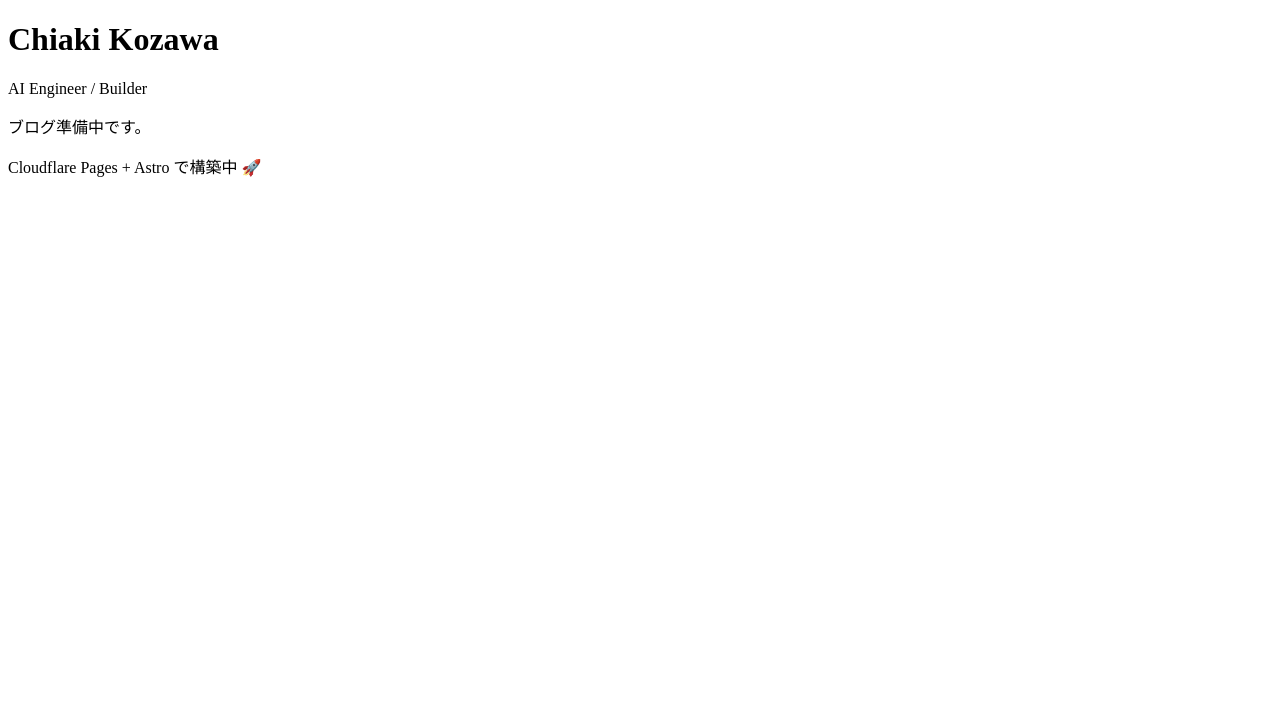
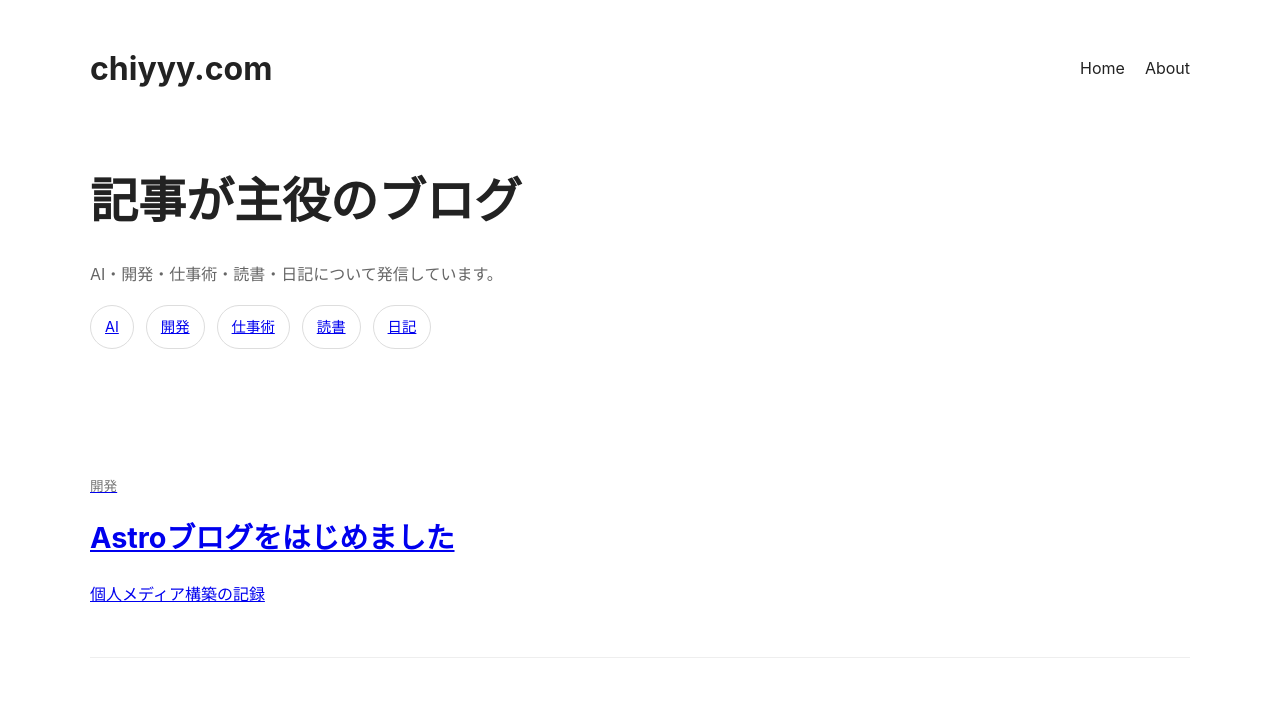
Before and after one commit to chiakiyyy/chiyyy-site, an Astro site: page / in a window 1280 px wide. Built offline with nearby package versions, Linux system fonts and the light colour scheme; Astro itself is replaced by a stand-in of ours.

Commit message:
ブログ初期構築

```diff
--- /dev/null
+++ b/src/components/CategoryNav.astro
@@ -0,0 +1,27 @@
+<nav class="categories">
+    <a href="#">AI</a>
+    <a href="#">開発</a>
+    <a href="#">仕事術</a>
+    <a href="#">読書</a>
+    <a href="#">日記</a>
+  </nav>
+
+  <style>
+  .categories{
+    display:flex;
+    gap:12px;
+    flex-wrap:wrap;
+    margin-bottom:60px;
+  }
+
+  .categories a{
+    padding:8px 14px;
+    border:1px solid #ddd;
+    border-radius:999px;
+    font-size:0.9rem;
+  }
+
+  .categories a:hover{
+    background:#f5f5f5;
+  }
+  </style>
--- /dev/null
+++ b/src/components/PostCard.astro
@@ -0,0 +1,28 @@
+---
+const { post } = Astro.props;
+---
+
+<article class="card">
+	<a href={`/blog/${post.slug}/`}>
+		<p class="category">{post.data.category}</p>
+		<h2>{post.data.title}</h2>
+		<p>{post.data.description}</p>
+	</a>
+</article>
+
+<style>
+.card{
+	padding:32px 0;
+	border-bottom:1px solid #eee;
+}
+
+.category{
+	font-size:0.85rem;
+	color:#777;
+}
+
+h2{
+	font-size:1.8rem;
+	margin:0 0 12px;
+}
+</style>
--- /dev/null
+++ b/src/content.config.ts
@@ -0,0 +1,14 @@
+import { defineCollection, z } from "astro:content";
+
+const blog = defineCollection({
+  schema: z.object({
+    title: z.string(),
+    description: z.string(),
+    pubDate: z.date(),
+    category: z.string(),
+  }),
+});
+
+export const collections = {
+  blog,
+};
--- /dev/null
+++ b/src/content/blog/first-post.md
@@ -0,0 +1,18 @@
+---
+title: "Astroブログをはじめました"
+description: "個人メディア構築の記録"
+pubDate: 2026-06-08
+category: "開発"
+---
+
+こんにちは。
+
+このブログでは
+
+- AI
+- 開発
+- 仕事術
+- 読書
+- 日記
+
+について発信していきます。
--- a/src/layouts/Layout.astro
+++ b/src/layouts/Layout.astro
@@ -1,23 +1,74 @@
+---
+const { title = "chiyyy.com" } = Astro.props;
+---
+
 <!doctype html>
-<html lang="en">
+<html lang="ja">
 <head>
 	<meta charset="UTF-8" />
 	<meta name="viewport" content="width=device-width" />
-		<link rel="icon" type="image/svg+xml" href="/favicon.svg" />
 	<link rel="icon" href="/favicon.ico" />
-		<meta name="generator" content={Astro.generator} />
-		<title>Astro Basics</title>
+	<title>{title}</title>
 </head>
+
 <body>
+
+<header>
+	<h1>
+		<a href="/">chiyyy.com</a>
+	</h1>
+
+	<nav>
+		<a href="/">Home</a>
+		<a href="/about">About</a>
+	</nav>
+</header>
+
+<main>
 	<slot />
+</main>
+
 </body>
 </html>
 
 <style>
-	html,
-	body {
-		margin: 0;
-		width: 100%;
-		height: 100%;
+:root{
+	--text:#222;
+	--border:#eee;
+}
+
+body{
+	max-width:1100px;
+	margin:0 auto;
+	padding:40px 20px;
+	color:var(--text);
+	font-family:
+		-apple-system,
+		BlinkMacSystemFont,
+		"Helvetica Neue",
+		sans-serif;
+	line-height:1.8;
+}
+
+header{
+	display:flex;
+	justify-content:space-between;
+	align-items:center;
+	margin-bottom:60px;
+}
+
+h1{
+	margin:0;
+	font-size:2rem;
+}
+
+a{
+	color:inherit;
+	text-decoration:none;
+}
+
+nav{
+	display:flex;
+	gap:20px;
 }
 </style>
--- a/src/pages/index.astro
+++ b/src/pages/index.astro
@@ -1,24 +1,49 @@
 ---
+import Layout from "../layouts/Layout.astro";
+import PostCard from "../components/PostCard.astro";
+
+import { getCollection } from "astro:content";
+import CategoryNav from "../components/CategoryNav.astro";
+
+
+const posts = await getCollection("blog");
+
 ---
 
-<html lang="ja">
-  <head>
-    <meta charset="UTF-8" />
-    <meta name="viewport" content="width=device-width, initial-scale=1.0" />
-    <title>chiyyy.com</title>
-  </head>
+<Layout title="chiyyy.com">
 
-  <body>
-    <main>
-      <h1>Chiaki Kozawa</h1>
+  <section class="hero">
+    <h1>記事が主役のブログ</h1>
 
-      <p>AI Engineer / Builder</p>
+    <p>
+      AI・開発・仕事術・読書・日記について発信しています。
+    </p>
 
-      <p>ブログ準備中です。</p>
+    <CategoryNav />
 
-      <p>
-        Cloudflare Pages + Astro で構築中 🚀
-      </p>
-    </main>
-  </body>
-</html>
+  </section>
+
+  <section>
+    {
+      posts.map((post) => (
+        <PostCard post={post} />
+      ))
+    }
+  </section>
+
+</Layout>
+
+<style>
+.hero{
+  margin-bottom:80px;
+}
+
+.hero h1{
+  font-size:3rem;
+  margin-bottom:16px;
+}
+
+.hero p{
+  color:#666;
+}
+</style>
```
Also changed, not shown: 1 other file. Lines whose indentation alone changed are shown as unchanged.
